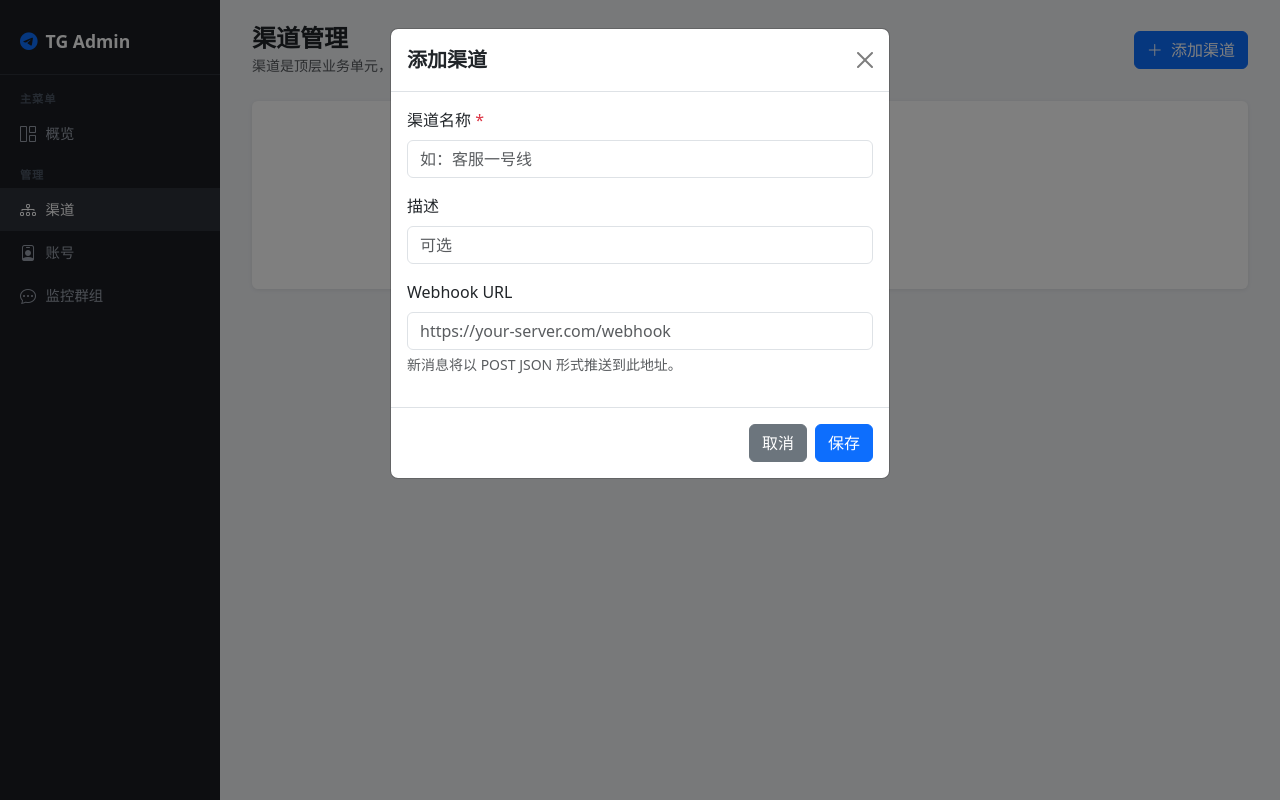
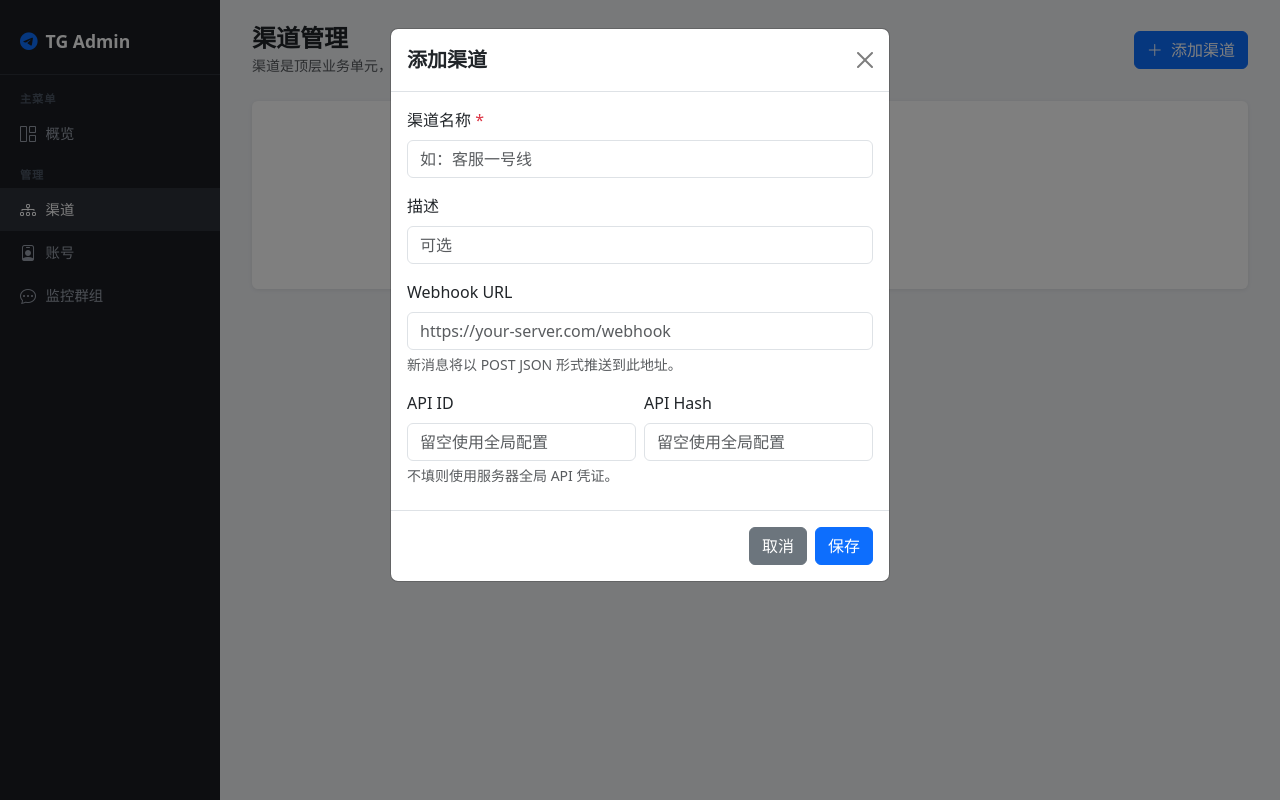
Before and after one commit to fmzh2021/tg-mtproto, a FastAPI app: page /channels in a window 1280 px wide, after a click on "添加渠道". Run offline with FastAPI, Linux system fonts and the light colour scheme.

Commit message:
重构 API：渠道新增 app_id/api_id/api_hash，三方调用改用 app_id 识别渠道
- channels 表新增 app_id（UUID，自动生成）、api_id、api_hash 字段
- 旧数据库自动迁移，为已有渠道补充 UUID
- send_code / sign_in 接口改用 app_id 识别渠道，登录成功后自动创建账号
- 渠道 api_id/api_hash 优先于全局 config 配置
- 管理后台渠道列表展示 app_id，支持一键复制（兼容 HTTP 降级方案）
- 管理后台添加/编辑渠道支持配置 api_id 和 api_hash

Co-Authored-By: Claude Sonnet 4.6 <noreply@anthropic.com>

```diff
--- a/admin_app.py
+++ b/admin_app.py
@@ -73,8 +73,9 @@ manager = TelegramClientManager(message_callback=on_new_message)
 
 @asynccontextmanager
 async def lifespan(app: FastAPI):
-    # 将 manager 挂到 app.state，供 API 路由通过依赖注入获取
+    # 将 manager 和 db 挂到 app.state，供 API 路由通过依赖注入获取
     app.state.manager = manager
+    app.state.db = db
 
     # 启动时重连所有 active 账号
     for account in db.get_accounts():
@@ -149,12 +150,16 @@ async def add_channel(
     name: str = Form(...),
     description: str = Form(default=""),
     webhook_url: str = Form(default=""),
+    api_id: str = Form(default=""),
+    api_hash: str = Form(default=""),
 ):
     try:
         db.add_channel(
             name=name.strip(),
             description=description.strip() or None,
             webhook_url=webhook_url.strip() or None,
+            api_id=api_id.strip() or None,
+            api_hash=api_hash.strip() or None,
         )
         return RedirectResponse("/channels?msg=渠道添加成功&msg_type=success", status_code=303)
     except Exception as e:
@@ -167,6 +172,8 @@ async def edit_channel(
     name: str = Form(...),
     description: str = Form(default=""),
     webhook_url: str = Form(default=""),
+    api_id: str = Form(default=""),
+    api_hash: str = Form(default=""),
 ):
     try:
         new_webhook = webhook_url.strip() or None
@@ -175,6 +182,8 @@ async def edit_channel(
             name=name.strip(),
             description=description.strip() or None,
             webhook_url=new_webhook,
+            api_id=api_id.strip() or None,
+            api_hash=api_hash.strip() or None,
         )
         # 同步更新该渠道下所有在线账号的 webhook
         if new_webhook:
--- a/admin_db.py
+++ b/admin_db.py
@@ -4,6 +4,7 @@
 层级：渠道 → 账号 → 监控群组
 """
 import sqlite3
+import uuid
 from datetime import datetime
 from typing import List, Optional
 
@@ -26,9 +27,12 @@ class AdminDatabase:
         cursor.execute('''
             CREATE TABLE IF NOT EXISTS channels (
                 id INTEGER PRIMARY KEY AUTOINCREMENT,
+                app_id TEXT UNIQUE NOT NULL,
                 name TEXT UNIQUE NOT NULL,
                 description TEXT,
                 webhook_url TEXT,
+                api_id TEXT,
+                api_hash TEXT,
                 status TEXT DEFAULT 'active',
                 created_at TIMESTAMP DEFAULT CURRENT_TIMESTAMP
             )
@@ -107,11 +111,27 @@ class AdminDatabase:
             )
             self.conn.commit()
 
-        # 兼容旧版 channels 表（无 webhook_url 列）
+        # 兼容旧版 channels 表（逐列检测并补充）
         cursor.execute("PRAGMA table_info(channels)")
         ch_cols = [row[1] for row in cursor.fetchall()]
         if 'webhook_url' not in ch_cols:
             cursor.execute("ALTER TABLE channels ADD COLUMN webhook_url TEXT")
+            self.conn.commit()
+        if 'api_id' not in ch_cols:
+            cursor.execute("ALTER TABLE channels ADD COLUMN api_id TEXT")
+            self.conn.commit()
+        if 'api_hash' not in ch_cols:
+            cursor.execute("ALTER TABLE channels ADD COLUMN api_hash TEXT")
+            self.conn.commit()
+        if 'app_id' not in ch_cols:
+            cursor.execute("ALTER TABLE channels ADD COLUMN app_id TEXT")
+            # 为已有渠道自动生成 app_id
+            cursor.execute("SELECT id FROM channels WHERE app_id IS NULL")
+            for row in cursor.fetchall():
+                cursor.execute(
+                    "UPDATE channels SET app_id=? WHERE id=?",
+                    (str(uuid.uuid4()), row[0])
+                )
             self.conn.commit()
 
     # ── Channels ───────────────────────────────────────────────────────────────
@@ -134,20 +154,30 @@ class AdminDatabase:
         row = cursor.fetchone()
         return dict(row) if row else None
 
-    def add_channel(self, name: str, description: str = None, webhook_url: str = None) -> int:
+    def get_channel_by_app_id(self, app_id: str) -> Optional[dict]:
+        cursor = self.conn.cursor()
+        cursor.execute('SELECT * FROM channels WHERE app_id=?', (app_id,))
+        row = cursor.fetchone()
+        return dict(row) if row else None
+
+    def add_channel(self, name: str, description: str = None, webhook_url: str = None,
+                    api_id: str = None, api_hash: str = None) -> int:
         cursor = self.conn.cursor()
         cursor.execute(
-            'INSERT INTO channels (name, description, webhook_url) VALUES (?, ?, ?)',
-            (name.strip(), description or None, webhook_url or None)
+            'INSERT INTO channels (app_id, name, description, webhook_url, api_id, api_hash) VALUES (?, ?, ?, ?, ?, ?)',
+            (str(uuid.uuid4()), name.strip(), description or None,
+             webhook_url or None, api_id or None, api_hash or None)
         )
         self.conn.commit()
         return cursor.lastrowid
 
-    def update_channel(self, channel_id: int, name: str, description: str = None, webhook_url: str = None):
+    def update_channel(self, channel_id: int, name: str, description: str = None,
+                       webhook_url: str = None, api_id: str = None, api_hash: str = None):
         cursor = self.conn.cursor()
         cursor.execute(
-            'UPDATE channels SET name=?, description=?, webhook_url=? WHERE id=?',
-            (name.strip(), description or None, webhook_url or None, channel_id)
+            'UPDATE channels SET name=?, description=?, webhook_url=?, api_id=?, api_hash=? WHERE id=?',
+            (name.strip(), description or None, webhook_url or None,
+             api_id or None, api_hash or None, channel_id)
         )
         self.conn.commit()
 
--- a/templates/channels.html
+++ b/templates/channels.html
@@ -20,6 +20,7 @@
         <tr>
           <th class="ps-4">渠道名称</th>
           <th>描述</th>
+          <th>App ID</th>
           <th>Webhook</th>
           <th>账号数</th>
           <th>创建时间</th>
@@ -31,6 +32,15 @@
         <tr>
           <td class="ps-4 fw-medium">{{ ch.name }}</td>
           <td class="text-muted small">{{ ch.description or '—' }}</td>
+          <td class="small">
+            {% if ch.app_id %}
+            <code class="text-primary" style="font-size:0.75rem">{{ ch.app_id }}</code>
+            <button class="btn btn-link btn-sm p-0 ms-1 text-muted copy-btn"
+                    data-value="{{ ch.app_id }}" title="复制" style="vertical-align:baseline">
+              <i class="bi bi-copy"></i>
+            </button>
+            {% else %}—{% endif %}
+          </td>
           <td class="small" style="max-width:200px;overflow:hidden;text-overflow:ellipsis;white-space:nowrap">
             {% if ch.webhook_url %}
               <span class="text-success" title="{{ ch.webhook_url }}">
@@ -49,7 +59,7 @@
           <td class="text-end pe-4">
             <button class="btn btn-sm btn-icon btn-outline-secondary me-1"
                     title="编辑"
-                    onclick="openEditModal({{ ch.id }}, '{{ ch.name }}', '{{ ch.description or '' }}', '{{ ch.webhook_url or '' }}')">
+                    onclick="openEditModal({{ ch.id }}, '{{ ch.name }}', '{{ ch.description or '' }}', '{{ ch.webhook_url or '' }}', '{{ ch.api_id or '' }}', '{{ ch.api_hash or '' }}')">
               <i class="bi bi-pencil"></i>
             </button>
             <button class="btn btn-sm btn-icon btn-outline-danger" title="删除"
@@ -95,6 +105,17 @@
                    placeholder="https://your-server.com/webhook">
             <div class="form-text">新消息将以 POST JSON 形式推送到此地址。</div>
           </div>
+          <div class="row g-2">
+            <div class="col">
+              <label class="form-label fw-medium">API ID</label>
+              <input type="number" class="form-control" name="api_id" placeholder="留空使用全局配置">
+            </div>
+            <div class="col">
+              <label class="form-label fw-medium">API Hash</label>
+              <input type="text" class="form-control" name="api_hash" placeholder="留空使用全局配置">
+            </div>
+          </div>
+          <div class="form-text mb-2">不填则使用服务器全局 API 凭证。</div>
         </div>
         <div class="modal-footer">
           <button type="button" class="btn btn-secondary" data-bs-dismiss="modal">取消</button>
@@ -129,6 +150,17 @@
                    placeholder="https://your-server.com/webhook">
             <div class="form-text">保存后将立即同步到该渠道下所有在线账号。</div>
           </div>
+          <div class="row g-2">
+            <div class="col">
+              <label class="form-label fw-medium">API ID</label>
+              <input type="number" class="form-control" id="editApiId" name="api_id" placeholder="留空使用全局配置">
+            </div>
+            <div class="col">
+              <label class="form-label fw-medium">API Hash</label>
+              <input type="text" class="form-control" id="editApiHash" name="api_hash" placeholder="留空使用全局配置">
+            </div>
+          </div>
+          <div class="form-text mb-2">不填则使用服务器全局 API 凭证。</div>
         </div>
         <div class="modal-footer">
           <button type="button" class="btn btn-secondary" data-bs-dismiss="modal">取消</button>
@@ -144,11 +176,13 @@
 
 {% block scripts %}
 <script>
-function openEditModal(id, name, desc, webhook) {
+function openEditModal(id, name, desc, webhook, apiId, apiHash) {
   document.getElementById('editForm').action = '/channels/' + id + '/edit';
   document.getElementById('editName').value = name;
   document.getElementById('editDesc').value = desc;
   document.getElementById('editWebhook').value = webhook;
+  document.getElementById('editApiId').value = apiId;
+  document.getElementById('editApiHash').value = apiHash;
   new bootstrap.Modal(document.getElementById('editModal')).show();
 }
 function confirmDelete(url, msg) {
@@ -157,5 +191,27 @@ function confirmDelete(url, msg) {
     f.action = url; f.submit();
   }
 }
+document.querySelectorAll('.copy-btn').forEach(btn => {
+  btn.addEventListener('click', () => {
+    const value = btn.dataset.value;
+    const icon = btn.querySelector('i');
+    const done = () => {
+      icon.className = 'bi bi-check-lg text-success';
+      setTimeout(() => { icon.className = 'bi bi-copy'; }, 1500);
+    };
+    if (navigator.clipboard && navigator.clipboard.writeText) {
+      navigator.clipboard.writeText(value).then(done);
+    } else {
+      const ta = document.createElement('textarea');
+      ta.value = value;
+      ta.style.cssText = 'position:fixed;opacity:0';
+      document.body.appendChild(ta);
+      ta.select();
+      document.execCommand('copy');
+      document.body.removeChild(ta);
+      done();
+    }
+  });
+});
 </script>
 {% endblock %}
```
Also changed, not shown: server.py (+77 -11 lines).
